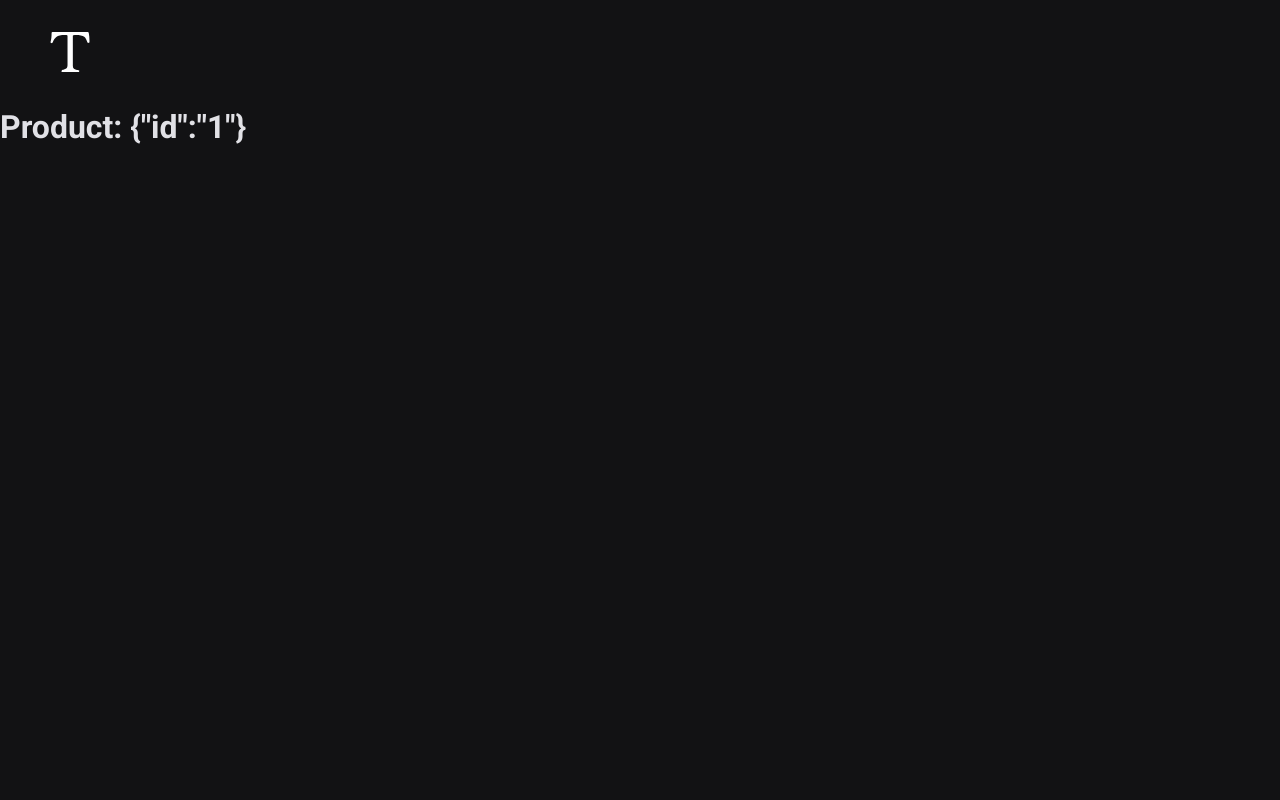
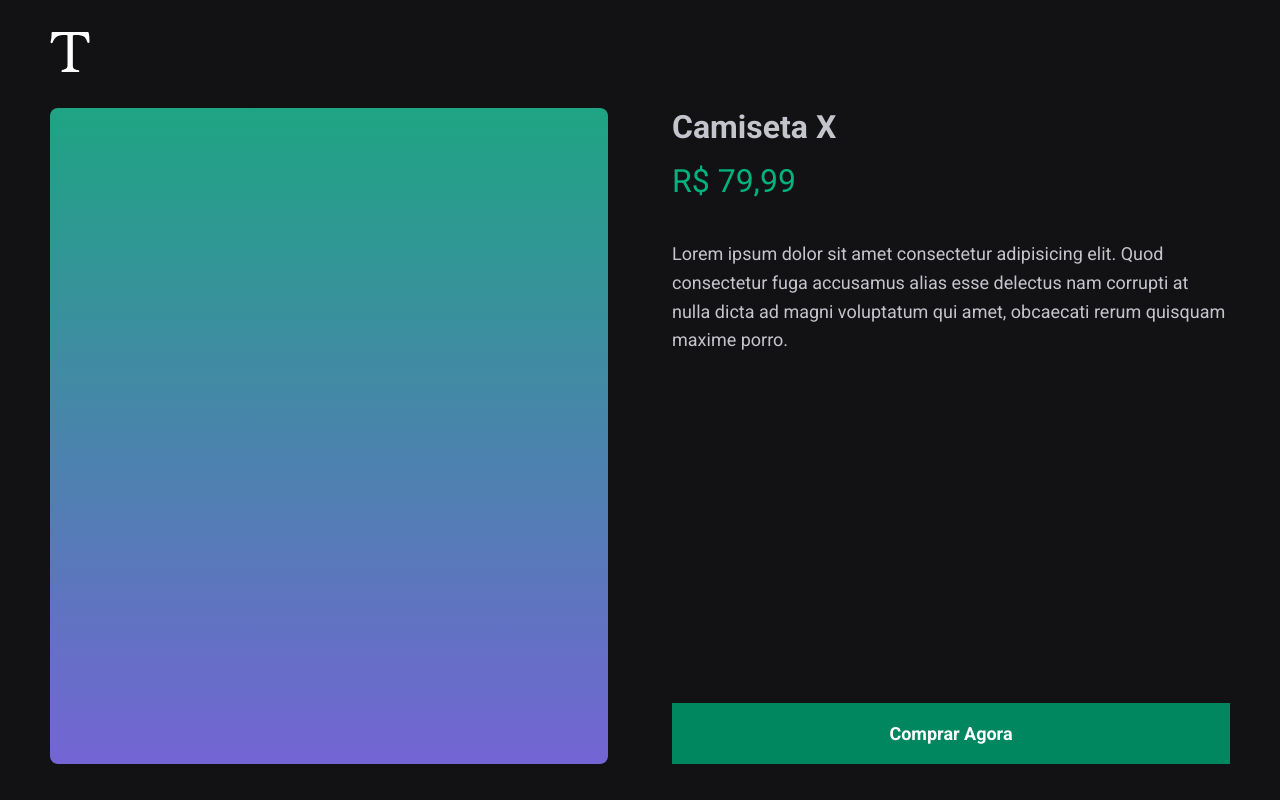
Before and after one commit to TarcisioPhilips/Checkout-project, a Next.js app: page /product/1 in a window 1280 px wide. Built offline with nearby package versions, Linux system fonts and the light colour scheme.

Commit message:
feat: product page html & css

```diff
--- a/src/pages/index.tsx
+++ b/src/pages/index.tsx
@@ -3,9 +3,8 @@
 import { useKeenSlider } from "keen-slider/react";
 import { GetStaticProps } from "next";
 import Image from "next/image";
+import Link from "next/link";
 import Stripe from "stripe";
-
-import Link from "next/link";
 
 import { stripe } from "@/lib/stripe";
 import { HomeContainer, Product } from "@/styles/pages/home";
--- a/src/pages/product/[id].tsx
+++ b/src/pages/product/[id].tsx
@@ -1,7 +1,29 @@
+import Image from "next/image";
 import { useRouter } from "next/router";
+
+import {
+  ImageContainer,
+  ProductContainer,
+  ProductDetails,
+} from "@/styles/pages/product";
 
 export default function Product() {
   const { query } = useRouter();
 
-  return <h1>Product: {JSON.stringify(query)} </h1>;
+  return (
+    <ProductContainer>
+      <ImageContainer></ImageContainer>
+      <ProductDetails>
+        <h1>Camiseta X</h1>
+        <span> R$ 79,99</span>
+        <p>
+          Lorem ipsum dolor sit amet consectetur adipisicing elit. Quod
+          consectetur fuga accusamus alias esse delectus nam corrupti at nulla
+          dicta ad magni voluptatum qui amet, obcaecati rerum quisquam maxime
+          porro.
+        </p>
+        <button>Comprar Agora</button>
+      </ProductDetails>
+    </ProductContainer>
+  );
 }
--- a/src/styles/global.ts
+++ b/src/styles/global.ts
@@ -4,6 +4,7 @@
   "*": {
     margin: 0,
     padding: 0,
+    boxSizing: "border-box",
   },
 
   body: {
--- /dev/null
+++ b/src/styles/pages/product.ts
@@ -0,0 +1,66 @@
+import { styled } from "..";
+
+export const ProductContainer = styled("main", {
+  display: "grid",
+  gridTemplateColumns: "1fr 1fr",
+  alignItems: "stretch",
+  gap: "4rem",
+
+  maxWidth: 1180,
+  margin: "0 auto",
+});
+export const ImageContainer = styled("div", {
+  width: "100%",
+  maxWidth: 576,
+  height: 656,
+  background: "linear-gradient(180deg,#1ea483 0%, #7465d4 100% )",
+  borderRadius: 8,
+  padding: "0.25rem",
+
+  display: "flex",
+  alignItems: "center",
+  justifyContent: "center",
+
+  img: {
+    objectFit: "cover",
+  },
+});
+export const ProductDetails = styled("div", {
+  display: "flex",
+  flexDirection: "column",
+
+  h1: {
+    fontSize: "$2xl",
+    color: "$gray300",
+  },
+
+  span: {
+    marginTop: "1rem",
+    display: "block",
+    fontSize: "$2xl",
+    color: "$green300",
+  },
+
+  p: {
+    marginTop: "2.5rem",
+    fontSize: "$md",
+    lineHeight: 1.6,
+    color: "$gray300",
+  },
+
+  button: {
+    marginTop: "auto",
+    backgroundColor: "$green500",
+    border: 0,
+    color: "$white",
+    borderRadius: 0,
+    padding: "1.25rem",
+    cursor: "pointer",
+    fontWeight: "bold",
+    fontSize: "$md",
+
+    "&:hover": {
+      backgroundColor: "$green300",
+    },
+  },
+});
```
